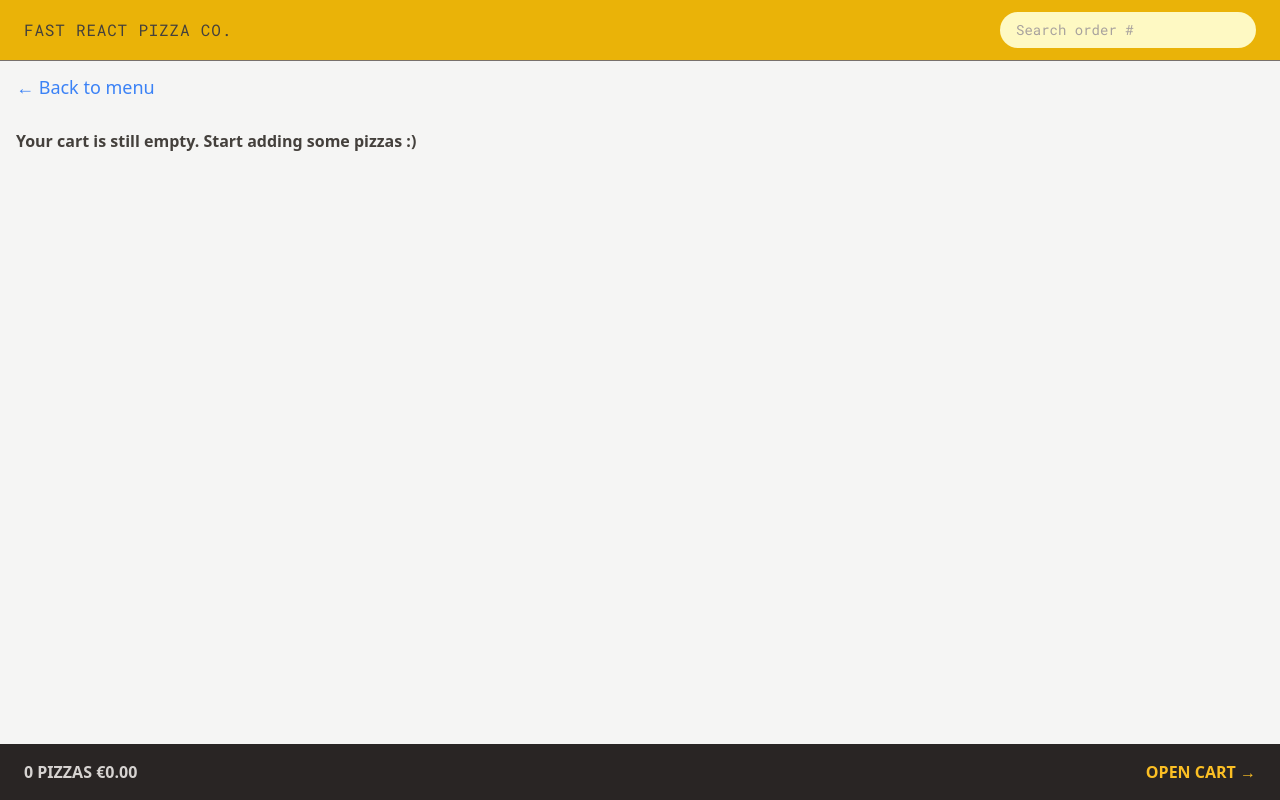
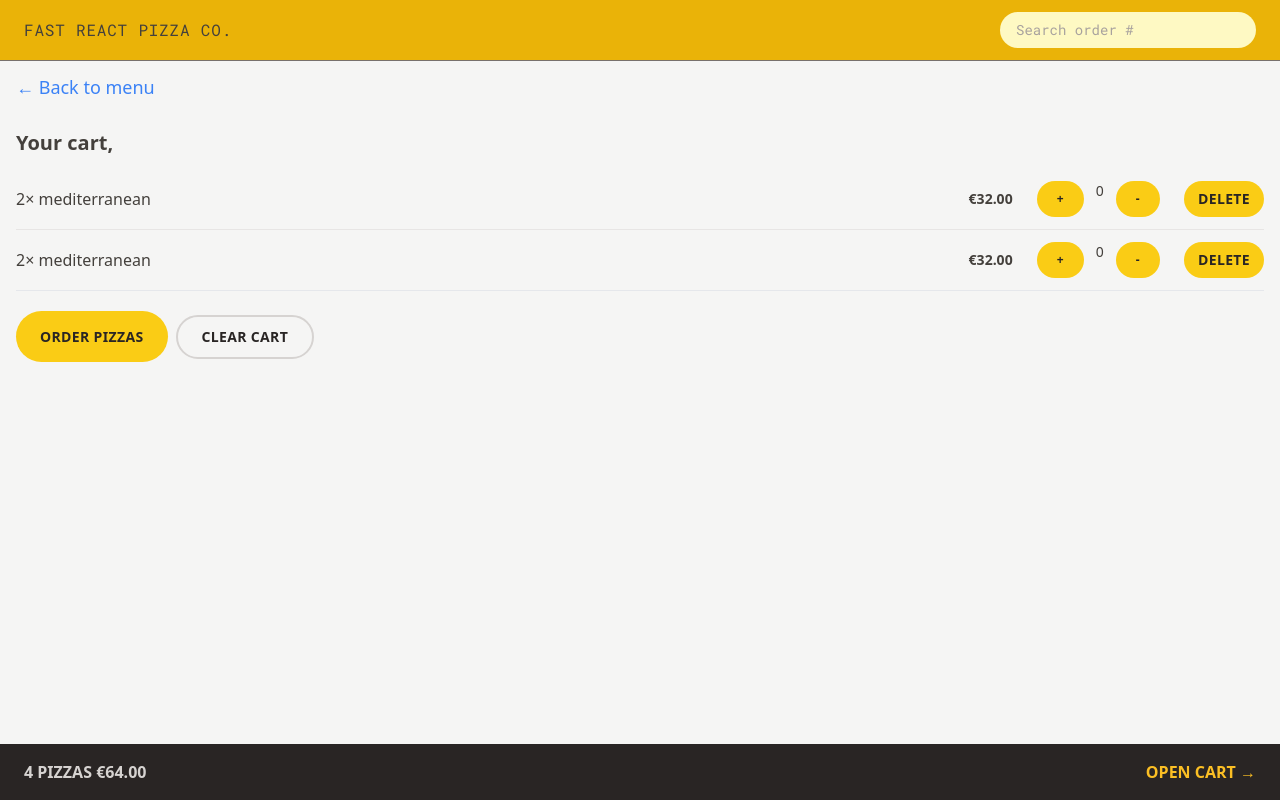
Before and after one commit to zacktam12/PizzaFlow, a React (Vite) app: page /cart in a window 1280 px wide. Built offline with nearby package versions, Linux system fonts and the light colour scheme.

Commit message:
add UpdateItemQuantity component and integrate with cart functionality

```diff
--- a/src/features/cart/CartItem.jsx
+++ b/src/features/cart/CartItem.jsx
@@ -1,8 +1,12 @@
-import { useDispatch } from "react-redux";
+import { useDispatch, useSelector } from "react-redux";
 import { formatCurrency } from "../../utils/helpers";
 import DeleteItem from "./DeleteItem";
+import UpdateItemQuantity from "./UpdateItemQuantity";
+import { getCurrentQuantityById } from "./cartSlice";
 function CartItem({ item }) {
   const { pizzaId, name, quantity, totalPrice } = item;
+  const currentQuantity = useSelector(getCurrentQuantityById([pizzaId]));
+  console.log(currentQuantity);
 
   return (
     <li className="py-3 sm:flex sm:items-center sm:justify-between">
@@ -11,6 +15,10 @@ function CartItem({ item }) {
       </p>
       <div className="flex items-center justify-between sm:gap-6">
         <p className="text-sm font-bold">{formatCurrency(totalPrice)}</p>
+        <UpdateItemQuantity
+          currentQuantity={currentQuantity}
+          pizzaId={pizzaId}
+        ></UpdateItemQuantity>
         <DeleteItem pizzaId={pizzaId} />
       </div>
     </li>
--- /dev/null
+++ b/src/features/cart/UpdateItemQuantity.jsx
@@ -0,0 +1,28 @@
+import { useDispatch } from "react-redux";
+import Button from "../../ui/Button";
+import { decreaseItemQuantity, increaseItemQuantity } from "./cartSlice";
+
+function UpdateItemQuantity({ pizzaId, currentQuantity }) {
+  const dispatch = useDispatch();
+  return (
+    <div className="item-center flex gap-2 md:gap-3">
+      <Button
+        type="round"
+        onclick={() => dispatch(increaseItemQuantity(pizzaId))}
+      >
+        +
+      </Button>
+      <span className="gap-2 text-sm font-medium md:gap-3">
+        {currentQuantity}
+      </span>
+      <Button
+        type="round"
+        onclick={() => dispatch(decreaseItemQuantity(pizzaId))}
+      >
+        -
+      </Button>
+    </div>
+  );
+}
+
+export default UpdateItemQuantity;
--- a/src/features/cart/cartSlice.js
+++ b/src/features/cart/cartSlice.js
@@ -2,13 +2,20 @@ import { createSlice } from "@reduxjs/toolkit";
 
 const initialState = {
   cart: [
-    //   {
-    //     pizzaId: 12,
-    //     name: "mediterranean",
-    //     quantity: 2,
-    //     unitPrice: 16,
-    //     totalPrice: 32,
-    //   },
+    {
+      pizzaId: 12,
+      name: "mediterranean",
+      quantity: 2,
+      unitPrice: 16,
+      totalPrice: 32,
+    },
+    {
+      pizzaId: 13,
+      name: "mediterranean",
+      quantity: 2,
+      unitPrice: 16,
+      totalPrice: 32,
+    },
   ],
 };
 
@@ -40,6 +47,8 @@ const cartSlice = createSlice({
 
       item.quantity--;
       item.totalPrice = item.quantity * item.unitPrice;
+
+      if (item.quantity === 0) cartSlice.caseReducers.deleteItem(state, action);
     },
     clearCart(state) {
       state.cart = [];
--- a/src/features/menu/MenuItem.jsx
+++ b/src/features/menu/MenuItem.jsx
@@ -3,6 +3,7 @@ import Button from "../../ui/Button";
 import { useDispatch, useSelector } from "react-redux";
 import { addItems, getCurrentQuantityById } from "../cart/cartSlice";
 import DeleteItem from "../cart/DeleteItem";
+import UpdateItemQuantity from "../cart/UpdateItemQuantity";
 
 function MenuItem({ pizza }) {
   const { id, name, unitPrice, ingredients, soldOut, imageUrl } = pizza;
@@ -43,7 +44,13 @@ function MenuItem({ pizza }) {
             </p>
           )}
 
-          {isInCart && <DeleteItem pizzaId={id} />}
+          {isInCart && (
+            <div>
+              {" "}
+              <UpdateItemQuantity pizzaId={id} />
+              <DeleteItem pizzaId={id} />
+            </div>
+          )}
           {!soldOut && !isInCart && (
             <Button onClick={handleAddToCart} type="small">
               Add to cart
--- a/src/ui/Button.jsx
+++ b/src/ui/Button.jsx
@@ -8,6 +8,9 @@ function Button({ children, disabled, to, type, onclick }) {
     primary:
       Base + " px-4 py-3 md:px-6 md:py-4 bg-yellow-400 hover:bg-yellow-300 ",
     small:
+      Base +
+      " px-2.5 py-1 md:px-3.5 text-sm md:py-2 bg-yellow-400 hover:bg-yellow-300 ",
+    round:
       Base +
       " px-4 py-2 md:px-5 text-xs md:py-2.5 bg-yellow-400 hover:bg-yellow-300 ",
     secondary:
```
